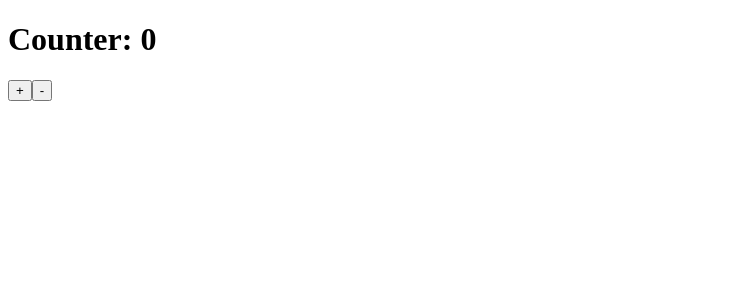
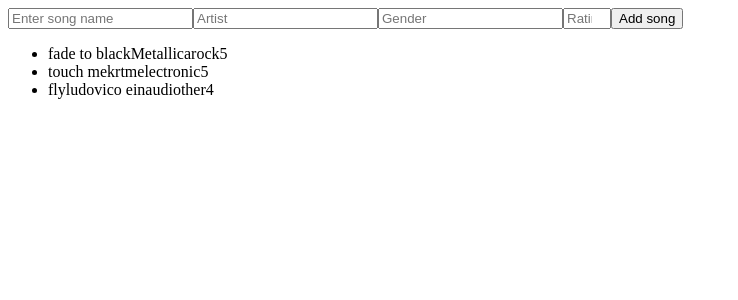
Before and after one commit to jfadgyas/Janos_Fadgyas-lil-playlist, a React (Create React App) app: page / in a window 1280 px wide. Shown: the top 300 px of the page, without its empty margins (0-738 px from the left). Built offline with nearby package versions, Linux system fonts and the light colour scheme.

Commit message:
core functionaliteit

```diff
--- a/public/index.html
+++ b/public/index.html
@@ -2,7 +2,7 @@
 <html>
        <head>
     <!-- hier zet je de code in de head tags -->
-         <title> 1st react page </title>
+         <title> Playlist </title>
        </head>
        <body>
          <div id='root'>
--- a/src/Actions/index.js
+++ /dev/null
@@ -1,13 +0,0 @@
-export const increment = (number) => {
-    return {
-        type: 'INCREMENT',
-        payload: number
-    }
-}
-
-export const decrement = (number) => {
-    return {
-        type: 'DECREMENT',
-        payload: number
-    }
-}
--- a/src/App.js
+++ b/src/App.js
@@ -1,20 +1,13 @@
 import React from 'react';
-import {useSelector, useDispatch} from 'react-redux';
-import {increment, decrement} from './Actions';
-
+import Container from './Container'
 
 const App = () => {
-    const counter = useSelector(state => state.counter)
-    const isLoggedIn = useSelector(state => state.isLoggedIn)
-    const dispatch = useDispatch()
-
+    //header
+    //add bar
+    //list
+    //footer
     return (
-        <div>
-            <h1>Counter: {counter}</h1>
-            <button onClick={() => dispatch(increment(2))}>+</button>
-            <button onClick={() => dispatch(decrement(0.5))}>-</button>
-            {isLoggedIn && <h3>Secret info</h3>}
-        </div>
+        <Container />
     )
 }
 
--- /dev/null
+++ b/src/Components/List.js
@@ -0,0 +1,15 @@
+import React from 'react';
+import ListItem from './ListItem'
+
+const List = (songs) => {
+    const songList = songs.allSongs.map((item, index) =>
+        <ListItem key={index} {...item}/>)
+
+    return (
+        <ul>
+            {songList}
+        </ul>
+    )
+}
+
+export default List;
--- /dev/null
+++ b/src/Components/ListItem.js
@@ -0,0 +1,14 @@
+import React from 'react';
+
+const ListItem = (props) => {
+    return (
+        <li>
+            <span>{props.song}</span>
+            <span>{props.artist}</span>
+            <span>{props.genre}</span>
+            <span>{props.rating}</span>
+        </li>
+    )
+}
+
+export default ListItem;
--- /dev/null
+++ b/src/Components/NewSong.js
@@ -0,0 +1,60 @@
+import React, {useState} from 'react';
+
+const NewSong = (props) => {
+    const [newSong, setNewSong] = useState({
+        song: '',
+        artist: '',
+        genre: '',
+        rating: ''
+    })
+
+    const handleChange = (e) => {
+        e.preventDefault()
+        const {name, value} = e.target
+        if (name === 'newsong'){
+            //if empty dont send?
+            props.addSong(newSong)
+            return setNewSong({
+                song: '',
+                artist: '',
+                genre: '',
+                rating: ''
+            })
+        }
+        setNewSong(Object.assign({...newSong}, {[name]: value}))
+    }
+
+    return (
+        <form name='newsong' onSubmit={handleChange}>
+            <input
+                type='text'
+                name='song'
+                value={newSong.song}
+                placeholder='Enter song name'
+                onChange={handleChange}/>
+            <input
+                type='text'
+                name='artist'
+                value={newSong.artist}
+                placeholder='Artist'
+                onChange={handleChange}/>
+            <input
+                type='text'
+                name='genre'
+                value={newSong.genre}
+                placeholder='Gender'
+                onChange={handleChange}/>
+            <input
+                type='number'
+                min='1'
+                max='5'
+                name='rating'
+                value={newSong.rating}
+                placeholder='Rating (1-5)'
+                onChange={handleChange}/>
+            <button>Add song</button>
+        </form>
+    )
+}
+
+export default NewSong;
--- /dev/null
+++ b/src/Container.js
@@ -0,0 +1,39 @@
+import React, {useState} from 'react';
+import List from './Components/List'
+import NewSong from './Components/NewSong'
+
+const Container = () => {
+    const [songs, setSongs] = useState({
+        allSongs: [
+            {
+                song: 'fade to black',
+                artist: 'Metallica',
+                genre: 'rock',
+                rating: 5
+            },
+            {
+                song: 'touch me',
+                artist: 'krtm',
+                genre: 'electronic',
+                rating: 5
+            },
+            {
+                song: 'fly',
+                artist: 'ludovico einaudi',
+                genre: 'other',
+                rating: 4
+            },
+        ]
+    })
+
+    const addSong = newSong => setSongs({allSongs: [...songs.allSongs].concat(newSong)})
+
+    return (
+        <div>
+            <NewSong addSong={addSong}/>
+            <List {...songs}/>
+        </div>
+    )
+}
+
+export default Container;
--- a/src/Reducers/counter.js
+++ /dev/null
@@ -1,12 +0,0 @@
-const counterReducer = (state=0, action) => {
-    switch(action.type){
-        case 'INCREMENT':
-            return state + action.payload
-        case 'DECREMENT':
-            return state - action.payload
-        default:
-            return state;
-    }
-}
-
-export default counterReducer;
--- a/src/Reducers/index.js
+++ /dev/null
@@ -1,10 +0,0 @@
-import counterReducer from './counter';
-import loggedReducer from './isLogged';
-import {combineReducers} from 'redux';
-
-const allReducers = combineReducers({
-    counter: counterReducer,
-    isLoggedIn: loggedReducer
-})
-
-export default allReducers;
--- a/src/Reducers/isLogged.js
+++ /dev/null
@@ -1,10 +0,0 @@
-const loggedReducer = (state=false, action) => {
-    switch(action.type){
-        case 'SIGN_IN':
-            return !state
-        default:
-            return false
-    }
-}
-
-export default loggedReducer;
--- a/src/index.js
+++ b/src/index.js
@@ -1,18 +1,8 @@
 import React from 'react';
 import ReactDOM from 'react-dom';
 import App from './App';
-import {createStore} from 'redux';
-import allReducers from './Reducers';
-import {Provider} from 'react-redux';
-
-const store = createStore(
-    allReducers,
-    window.__REDUX_DEVTOOLS_EXTENSION__ && window.__REDUX_DEVTOOLS_EXTENSION__()
-)
 
 ReactDOM.render(
-    <Provider store={store}>
-        <App />
-    </Provider>,
+    <App />,
     document.getElementById('root')
 )
```
Also changed, not shown: 1 other file (tests, documents, lock files or other folders).
